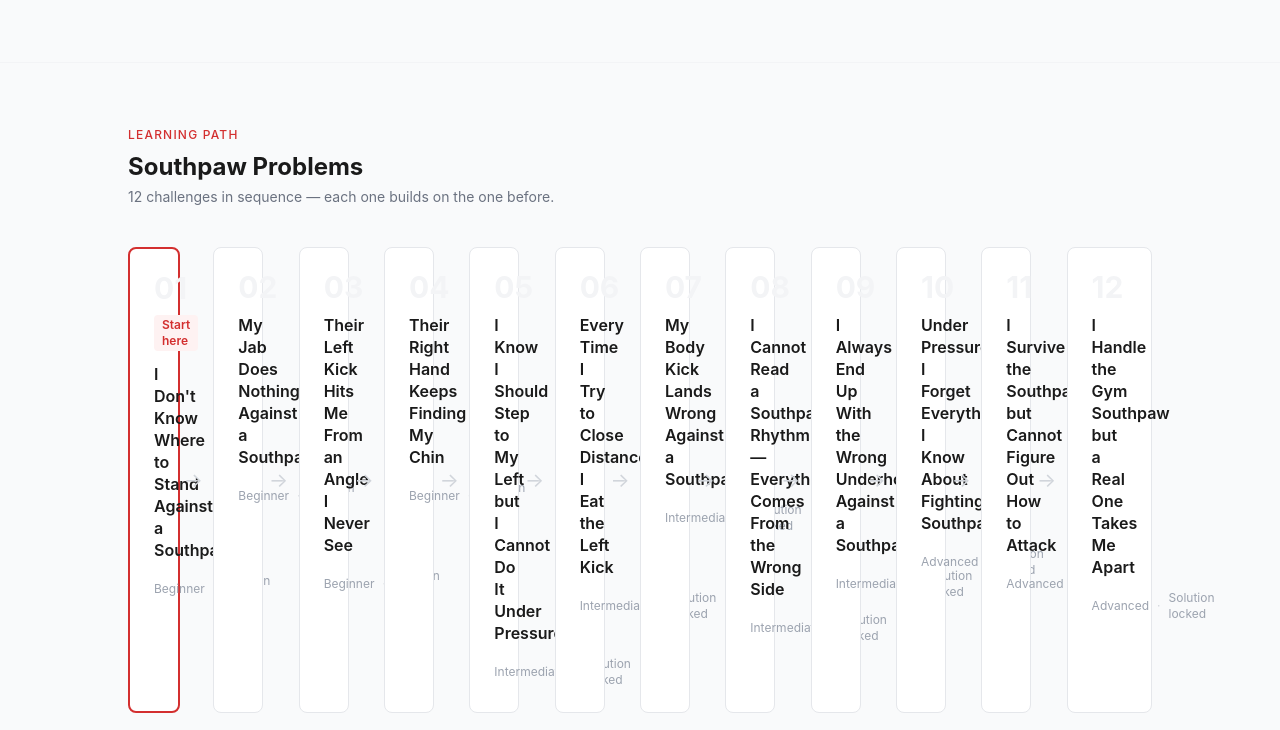
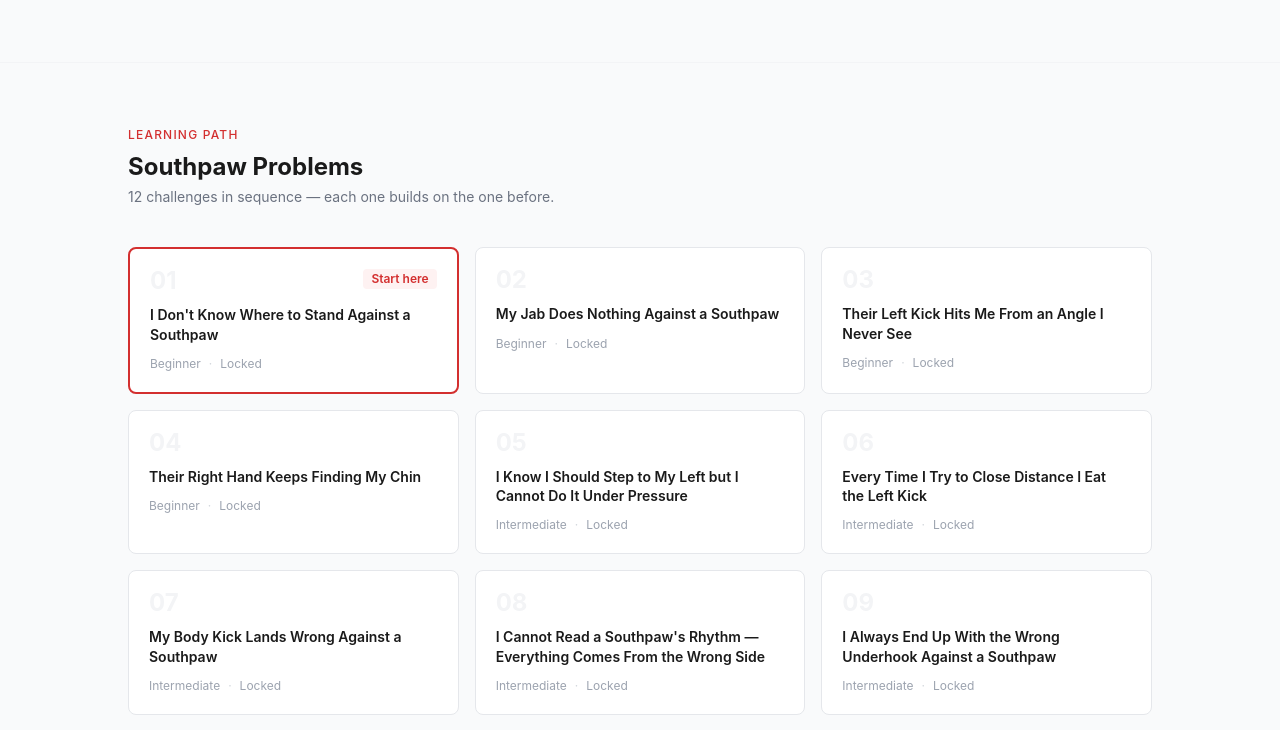
Before and after one commit to sorazhang/tukkata-tong-petpayathai, a Next.js app: page /challenges in a window 1280 px wide. Shown: the part 1161-1891 px from the top of the page. Built offline with nearby package versions, Linux system fonts and the light colour scheme.

Commit message:
Handle long tracks with grid layout
Tracks with 4 or fewer challenges keep the horizontal arrow sequence.
Tracks with 5+ challenges (e.g. Southpaw Problems at 12) switch to
a 3-column numbered grid — readable without overflow on any screen.

https://claude.ai/code/session_01Uud9y6DN7DSM9RrXHhy48E

```diff
--- a/app/challenges/page.tsx
+++ b/app/challenges/page.tsx
@@ -103,20 +103,15 @@ export default async function ChallengesPage() {
               {track.challenges.length} challenges in sequence — each one builds on the one before.
             </p>
 
+            {track.challenges.length <= 4 ? (
+              /* Short track — horizontal sequence with arrows */
               <div className="flex flex-col md:flex-row md:items-stretch gap-4 md:gap-0">
                 {track.challenges.map((c, i) => (
                   <div key={c.slug} className="flex items-center flex-1 min-w-0">
-                  <Link
-                    href={`/challenges/${c.slug}`}
-                    className="flex-1 min-w-0 block group h-full"
-                  >
-                    <article
-                      className={`rounded-lg p-6 h-full hover:shadow-md hover:-translate-y-0.5 transition-all duration-200 ${
-                        i === 0
-                          ? 'border-2 border-brand-red bg-white'
-                          : 'border border-gray-200 bg-white'
-                      }`}
-                    >
+                    <Link href={`/challenges/${c.slug}`} className="flex-1 min-w-0 block group h-full">
+                      <article className={`rounded-lg p-6 h-full hover:shadow-md hover:-translate-y-0.5 transition-all duration-200 ${
+                        i === 0 ? 'border-2 border-brand-red bg-white' : 'border border-gray-200 bg-white'
+                      }`}>
                         <div className="text-3xl font-bold text-gray-100 mb-3 leading-none">
                           {String(i + 1).padStart(2, '0')}
                         </div>
@@ -131,28 +126,53 @@ export default async function ChallengesPage() {
                         <div className="flex items-center gap-2 text-xs">
                           <span className="capitalize text-gray-400">{c.difficulty}</span>
                           {c.isFree ? (
-                          <>
-                            <span className="text-gray-300">·</span>
-                            <span className="text-green-600 font-medium">Free</span>
-                          </>
+                            <><span className="text-gray-300">·</span><span className="text-green-600 font-medium">Free</span></>
                           ) : (
-                          <>
-                            <span className="text-gray-300">·</span>
-                            <span className="text-gray-400">Solution locked</span>
-                          </>
+                            <><span className="text-gray-300">·</span><span className="text-gray-400">Solution locked</span></>
                           )}
                         </div>
                       </article>
                     </Link>
-
                     {i < track.challenges.length - 1 && (
-                    <div className="hidden md:block w-10 text-center text-gray-300 text-xl shrink-0 select-none">
-                      →
-                    </div>
+                      <div className="hidden md:block w-10 text-center text-gray-300 text-xl shrink-0 select-none">→</div>
                     )}
                   </div>
                 ))}
               </div>
+            ) : (
+              /* Long track — numbered grid */
+              <div className="grid sm:grid-cols-2 lg:grid-cols-3 gap-4">
+                {track.challenges.map((c, i) => (
+                  <Link key={c.slug} href={`/challenges/${c.slug}`} className="block group">
+                    <article className={`rounded-lg p-5 h-full hover:shadow-md hover:-translate-y-0.5 transition-all duration-200 ${
+                      i === 0 ? 'border-2 border-brand-red bg-white' : 'border border-gray-200 bg-white'
+                    }`}>
+                      <div className="flex items-start justify-between mb-3">
+                        <span className="text-2xl font-bold text-gray-100 leading-none">
+                          {String(i + 1).padStart(2, '0')}
+                        </span>
+                        {i === 0 && (
+                          <span className="text-xs font-semibold text-brand-red bg-red-50 px-2 py-0.5 rounded">
+                            Start here
+                          </span>
+                        )}
+                      </div>
+                      <h3 className="font-semibold text-brand-black text-sm leading-snug mb-3 group-hover:text-brand-red transition-colors">
+                        {c.title}
+                      </h3>
+                      <div className="flex items-center gap-2 text-xs">
+                        <span className="capitalize text-gray-400">{c.difficulty}</span>
+                        {c.isFree ? (
+                          <><span className="text-gray-300">·</span><span className="text-green-600 font-medium">Free</span></>
+                        ) : (
+                          <><span className="text-gray-300">·</span><span className="text-gray-400">Locked</span></>
+                        )}
+                      </div>
+                    </article>
+                  </Link>
+                ))}
+              </div>
+            )}
           </div>
         </section>
       ))}
```
Lines whose indentation alone changed are shown as unchanged.
